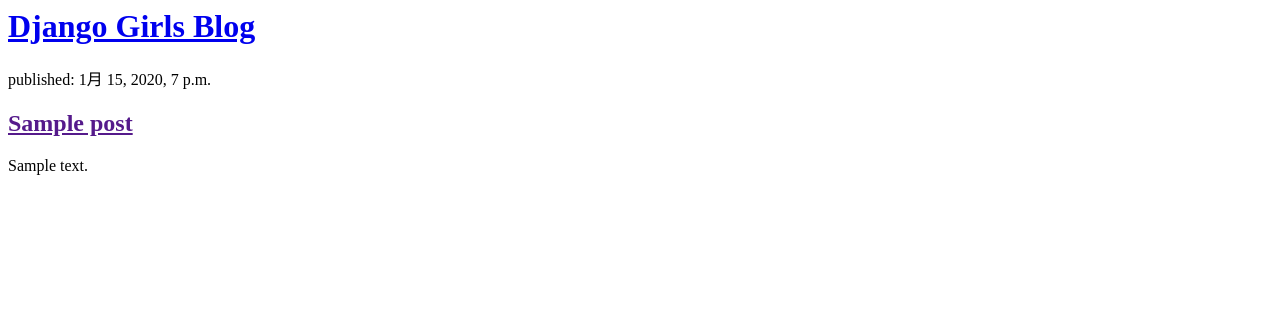
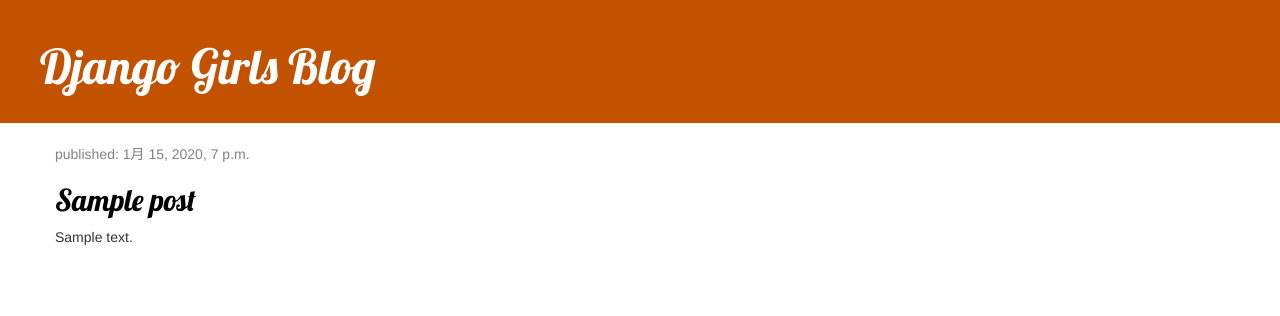
Before and after one commit to Takuya-Akuzawa/my-first-blog, a Django app: page / in a window 1280 px wide. Shown: the top 316 px of the page. Run offline with Django 3.2, Linux system fonts and the light colour scheme; tables that the repository leaves empty hold one stand-in row (values such as "Sample post"); some libraries are stand-ins or nearby versions.

Commit message:
Added view and template for detailed blog post as well as CSS for the site.

```diff
--- /dev/null
+++ b/blog/static/css/blog.css
@@ -0,0 +1,51 @@
+h1 a, h2 a {
+    color: #C25100;
+    font-family: 'Lobster';
+}
+
+.page-header {
+    background-color: #C25100;
+    margin-top: 0;
+    padding: 20px 20px 20px 40px;
+}
+
+.page-header h1, .page-header h1 a, .page-header h1 a:visited, .page-header h1 a:active {
+    color: #ffffff;
+    font-size: 36pt;
+    text-decoration: none;
+}
+
+.content {
+    margin-left: 40px;
+}
+
+h1, h2, h3, h4 {
+    font-family: 'Lobster', cursive;
+}
+
+.date {
+    color: #828282;
+}
+
+.save {
+    float: right;
+}
+
+.post-form textarea, .post-form input {
+    width: 100%;
+}
+
+.top-menu, .top-menu:hover, .top-menu:visited {
+    color: #ffffff;
+    float: right;
+    font-size: 26pt;
+    margin-right: 20px;
+}
+
+.post {
+    margin-bottom: 70px;
+}
+
+.post h2 a, .post h2 a:visited {
+    color: #000000;
+}
--- /dev/null
+++ b/blog/templates/blog/base.html
@@ -0,0 +1,27 @@
+{% load static %}
+
+<html>
+    <head>
+        <title>Django Girls blog</title>
+        <link href="//fonts.googleapis.com/css?family=Lobster&subset=latin,latin-ext" rel="stylesheet" type="text/css">
+        <link rel="stylesheet" href="//maxcdn.bootstrapcdn.com/bootstrap/3.2.0/css/bootstrap.min.css">
+        <link rel="stylesheet" href="//maxcdn.bootstrapcdn.com/bootstrap/3.2.0/css/bootstrap-theme.min.css">
+        <link href="//fonts.googleapis.com/css?family=Lobster&subset=latin,latin-ext" rel="stylesheet" type="text/css">
+        <link rel="stylesheet" href="{% static 'css/blog.css' %}">
+
+    </head>
+    <body>
+        <div class="page-header">
+            <h1><a href="/">Django Girls Blog</a></h1>
+        </div>
+        <div class="content container">
+            <div class="row">
+                <div class="col-md-8">
+                {% block content %}
+                {% endblock %}
+                </div>
+            </div>
+        </div>
+    </body>
+
+</html>
--- a/blog/templates/blog/post_list.html
+++ b/blog/templates/blog/post_list.html
@@ -1,30 +1,13 @@
-<html>
-    <head>
-        <title>Django Girls blog</title>
-    </head>
-    <body>
-        <div>
-            <h1><a href="/">Django Girls Blog</a></h1>
-        </div>
+{% extends 'blog/base.html' %}
 
-        {% for post in posts %}
-          <div>
-            <p>published: {{ post.published_date }}</p>
-            <h2><a href="">{{ post.title }}</a></h2>
-            <p>{{ post.text|linebreaksbr }}</p>
+{% block content %}
+  {% for post in posts %}
+      <div class="post">
+          <div class="date">
+              <p>published: {{ post.published_date }}</p>
           </div>
-        {% endfor %}
-<!--
-        <div>
-            <p>published: 14.06.2014, 12:14</p>
-            <h2><a href="">My first post</a></h2>
-            <p>Aenean eu leo quam. こんにちは！ よろしくお願いします！ </p>
-        </div>
-
-        <div>
-            <p>公開日: 2014/06/14, 12:14</p>
-            <h2><a href="">2番目の投稿</a></h2>
-            <p> こんにちは！ よろしくお願いします！ </p>
-        </div> -->
-    </body>
-</html>
+          <h2><a href="{% url 'post_detail' pk=post.pk %}">{{ post.title }}</a></h2>
+          <p>{{ post.text|linebreaksbr }}</p>
+      </div>
+  {% endfor %}
+{% endblock %}
--- a/blog/urls.py
+++ b/blog/urls.py
@@ -3,4 +3,5 @@ from . import views
 
 urlpatterns = [
     path('', views.post_list, name='post_list'),
+    path('post/<int:pk>/', views.post_detail, name='post_detail'),
 ]
--- a/blog/views.py
+++ b/blog/views.py
@@ -1,8 +1,13 @@
 from django.shortcuts import render
 from .models import Post
 from django.utils import timezone
+from django.shortcuts import render, get_object_or_404
 
 # Create your views here.
 def post_list(request):
     posts = Post.objects.filter(published_date__lte=timezone.now()).order_by('published_date')
     return render(request, 'blog/post_list.html', {'posts': posts})
+
+def post_detail(request, pk):
+    post = get_object_or_404(Post, pk=pk)
+    return render(request, 'blog/post_detail.html', {'post': post})
```
Also changed, not shown: blog/templates/blog/post_detail.html (added, +13 -0 lines).
